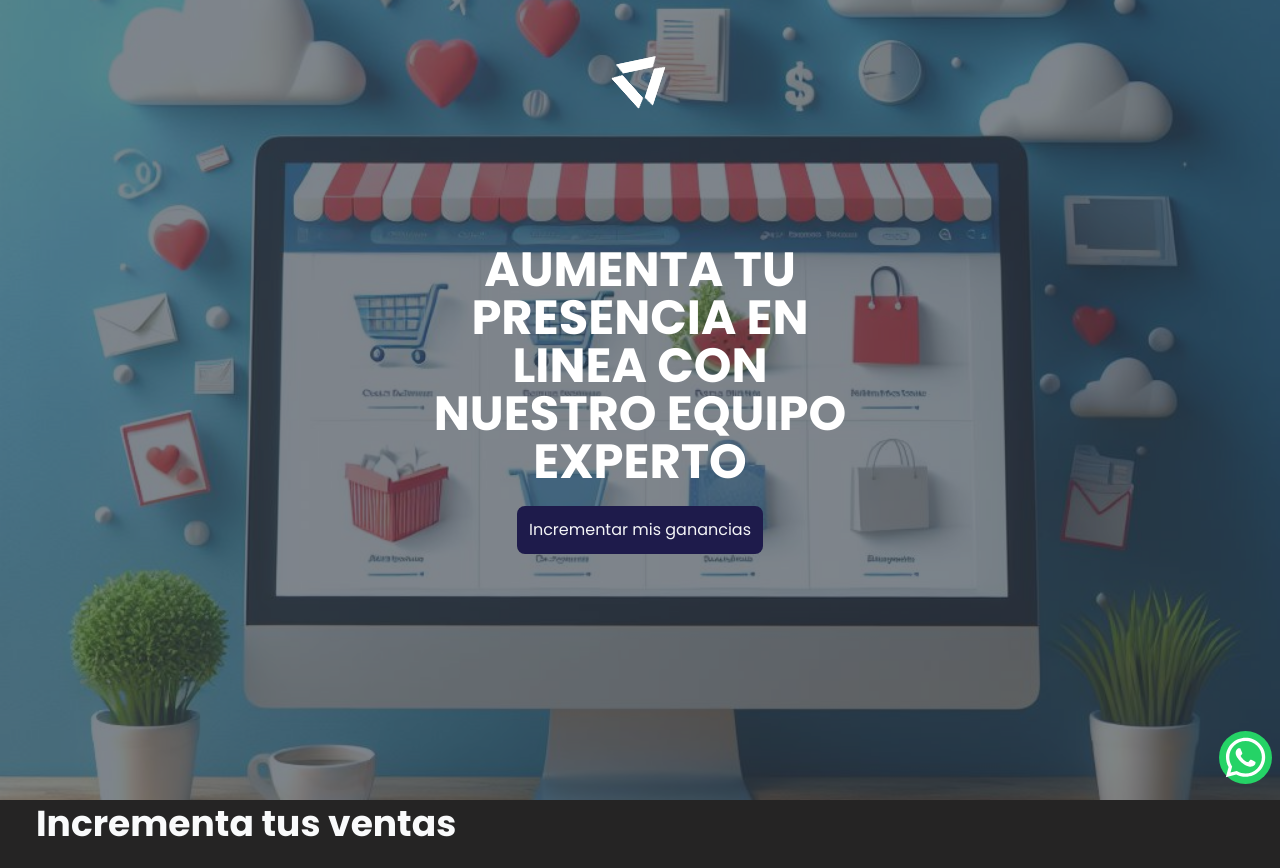
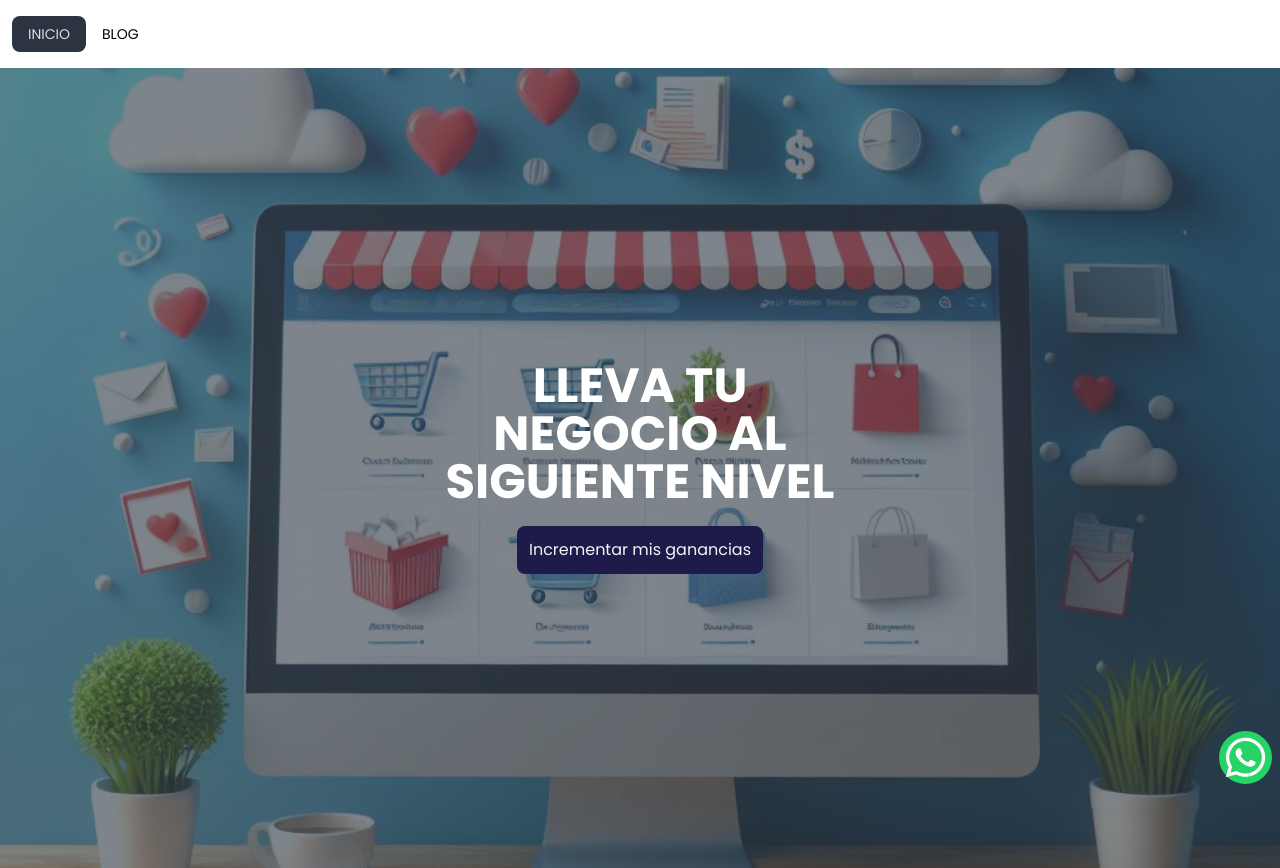
Before and after one commit to hugogaytan10/ravekh-page, a React (Vite) app: page / in a window 1280 px wide. Shown: the top 868 px of the page. Built offline with nearby package versions, Linux system fonts and the light colour scheme.

Commit message:
se agrega navbar

```diff
--- a/src/Components/Banner/Banner.jsx
+++ b/src/Components/Banner/Banner.jsx
@@ -22,7 +22,7 @@ export const Banner = () => {
             }
         };
 
-        createAnimatedStars();
+        // createAnimatedStars();
     }, []);
     return (
         //     <div className='banner flex flex-wrap flex-col items-center justify-center gap-4 relative '>
@@ -39,7 +39,7 @@ export const Banner = () => {
             <div className="hero-overlay bg-opacity-60"></div>
             <div className="hero-content text-center text-neutral-content">
                 <div className="max-w-md">
-                    <h1 className="mb-5 text-5xl font-bold claro">AUMENTA TU PRESENCIA EN LINEA CON NUESTRO EQUIPO EXPERTO</h1>
+                    <h1 className="mb-5 text-5xl font-bold claro">LLEVA TU NEGOCIO AL SIGUIENTE NIVEL</h1>
                     <button className="bg-indigo-950 p-3 rounded-lg shadow-sky-500 text-gray-100">
                         <a href='https://api.whatsapp.com/send?phone=524451113370'>
                             Incrementar mis ganancias
--- a/src/Components/Rutas/Rutas.jsx
+++ b/src/Components/Rutas/Rutas.jsx
@@ -1,4 +1,5 @@
 import React from "react";
+import { NavLink } from "react-router-dom";
 import { BrowserRouter, Route, Routes } from "react-router-dom";
 import { LandingPage } from "../LandingPage/LandingPage";
 import { BlogMain } from "../Blog/BlogMain";
@@ -7,14 +8,23 @@ import { ArticuloWhisper } from "../Blog/ArticulosIA/ArticuloWhisper/ArticuloWhi
 export const Rutas = () => {
   return (
     <BrowserRouter>
-      <header>{/* AQUI IRA EL MENU */}</header>
+      <header>
+        <div className="navbar bg-white">
+          <div className="navbar-center">
+            <ul className="menu menu-horizontal px-1">
+              <li><NavLink to={'/'}>INICIO</NavLink></li>
+              <li><NavLink to={'/blog'}>BLOG</NavLink></li>
+            </ul>
+          </div>
+        </div>
+      </header>
       <main >
         <section>
           <Routes>
             <Route path="/" element={<LandingPage />} />
             <Route path="/blog" element={<BlogMain />} />
-            <Route path="/blog/articulosIA" element={<MainArticulosIA/>} />
-            <Route path="/blog/articulosIA/whisper" element={<ArticuloWhisper/>} />
+            <Route path="/blog/articulosIA" element={<MainArticulosIA />} />
+            <Route path="/blog/articulosIA/whisper" element={<ArticuloWhisper />} />
           </Routes>
         </section>
       </main>
```
